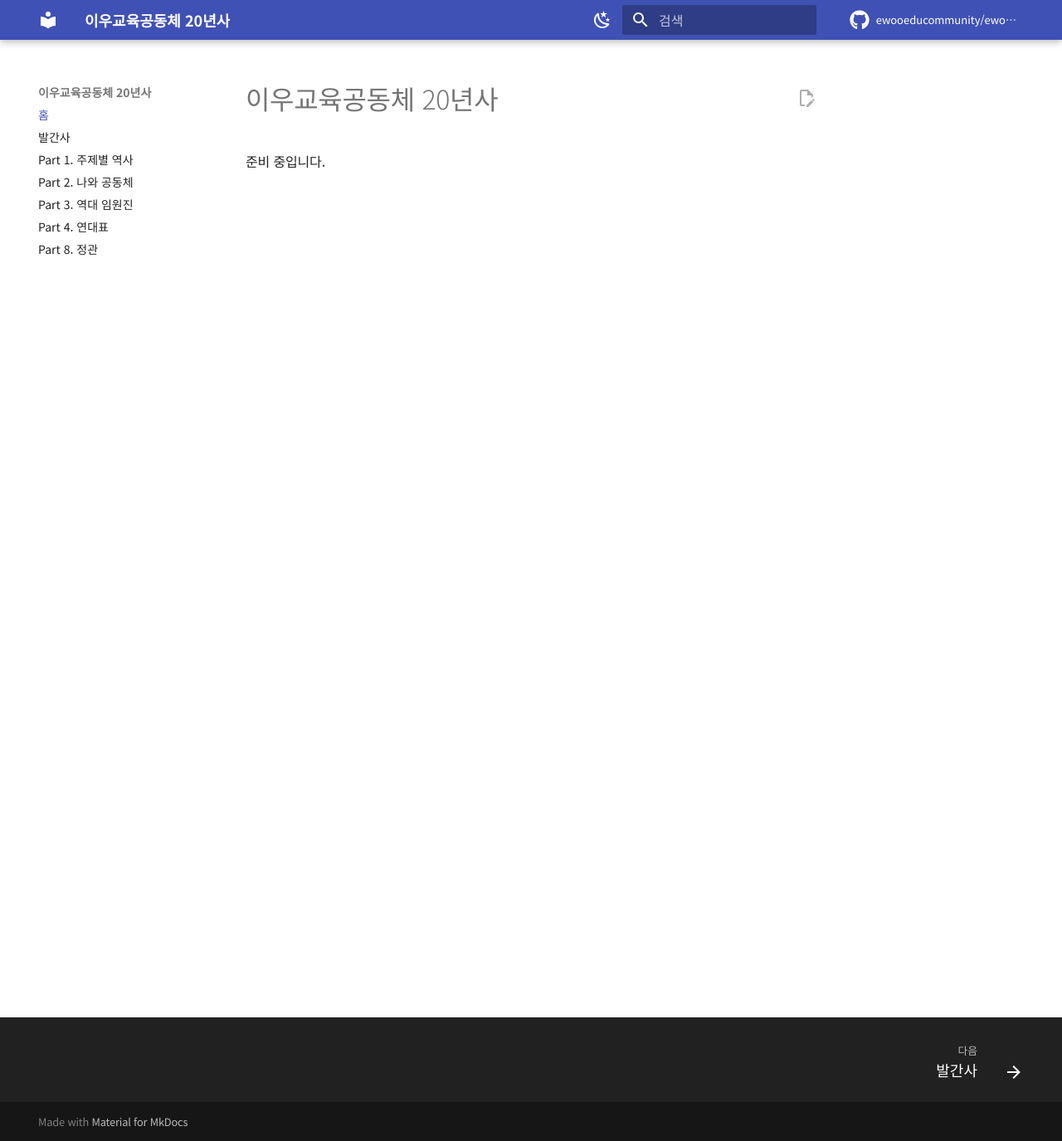
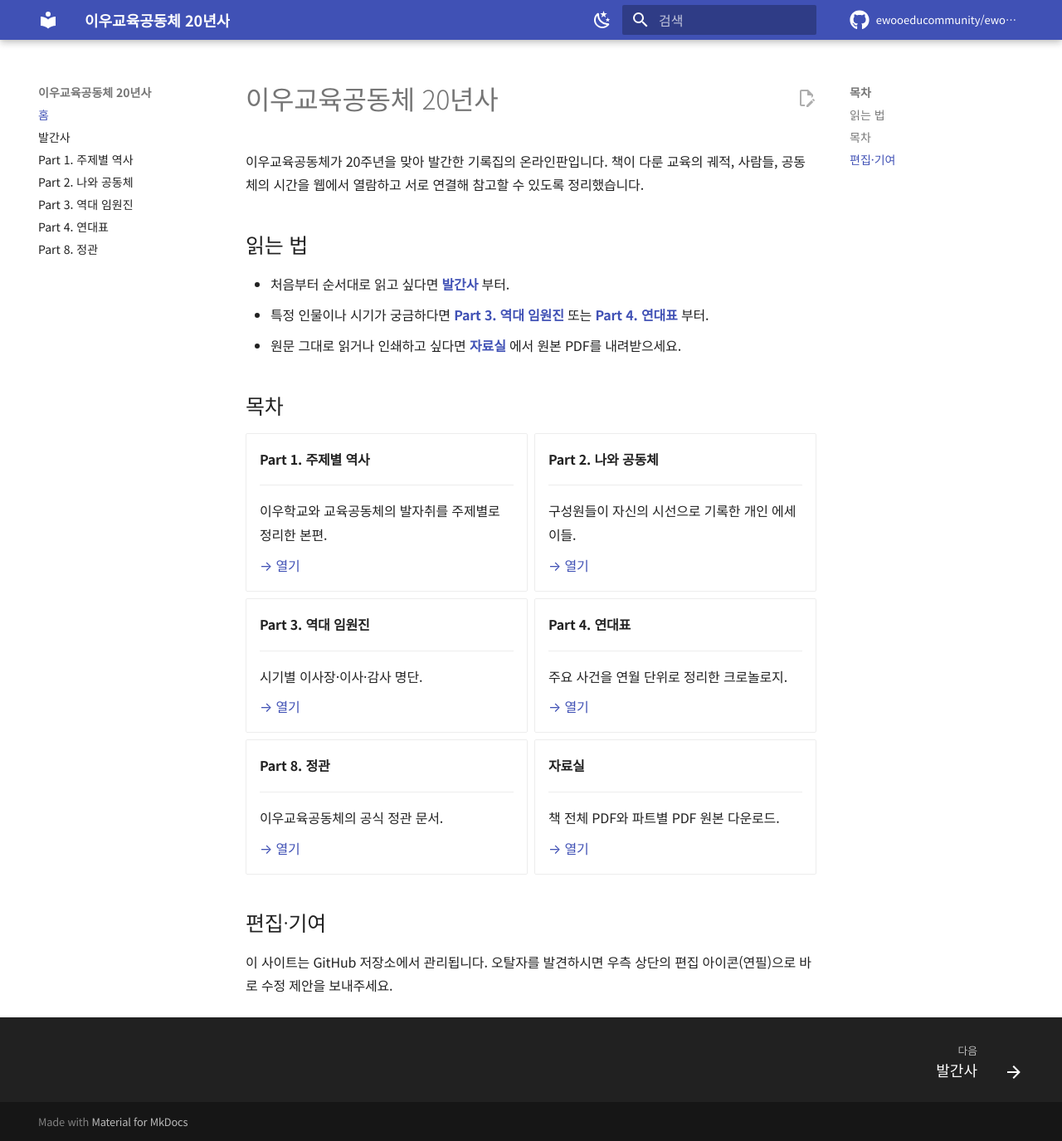
Before and after one commit to ewooeducommunity/ewoo-20years, an MkDocs documentation site: the page built from docs/index.md, in a window 1280 px wide and 1375 px high. Shown: the whole window at 83% size. Built offline with MkDocs 1.6.1 and Material for MkDocs 9.7.7, drawn with Linux system fonts in a browser that asks for light colours; comment, search, counter and statistics services are not loaded.

Commit message:
docs: write home page with grid cards

```diff
--- a/docs/index.md
+++ b/docs/index.md
@@ -1,3 +1,73 @@
+---
+title: 이우교육공동체 20년사
+tags: [홈]
+---
+
 # 이우교육공동체 20년사
 
-준비 중입니다.
+이우교육공동체가 20주년을 맞아 발간한 기록집의 온라인판입니다.
+책이 다룬 교육의 궤적, 사람들, 공동체의 시간을 웹에서 열람하고 서로 연결해 참고할 수 있도록 정리했습니다.
+
+## 읽는 법
+
+- 처음부터 순서대로 읽고 싶다면 **[발간사](발간사.md)** 부터.
+- 특정 인물이나 시기가 궁금하다면 **[Part 3. 역대 임원진](part3/index.md)** 또는 **[Part 4. 연대표](part4/index.md)** 부터.
+- 원문 그대로 읽거나 인쇄하고 싶다면 **[자료실](자료실.md)** 에서 원본 PDF를 내려받으세요.
+
+## 목차
+
+<div class="grid cards" markdown>
+
+- __Part 1. 주제별 역사__
+
+    ---
+
+    이우학교와 교육공동체의 발자취를 주제별로 정리한 본편.
+
+    [→ 열기](part1/index.md)
+
+- __Part 2. 나와 공동체__
+
+    ---
+
+    구성원들이 자신의 시선으로 기록한 개인 에세이들.
+
+    [→ 열기](part2/index.md)
+
+- __Part 3. 역대 임원진__
+
+    ---
+
+    시기별 이사장·이사·감사 명단.
+
+    [→ 열기](part3/index.md)
+
+- __Part 4. 연대표__
+
+    ---
+
+    주요 사건을 연월 단위로 정리한 크로놀로지.
+
+    [→ 열기](part4/index.md)
+
+- __Part 8. 정관__
+
+    ---
+
+    이우교육공동체의 공식 정관 문서.
+
+    [→ 열기](part8/index.md)
+
+- __자료실__
+
+    ---
+
+    책 전체 PDF와 파트별 PDF 원본 다운로드.
+
+    [→ 열기](자료실.md)
+
+</div>
+
+## 편집·기여
+
+이 사이트는 GitHub 저장소에서 관리됩니다. 오탈자를 발견하시면 우측 상단의 편집 아이콘(연필)으로 바로 수정 제안을 보내주세요.
```
